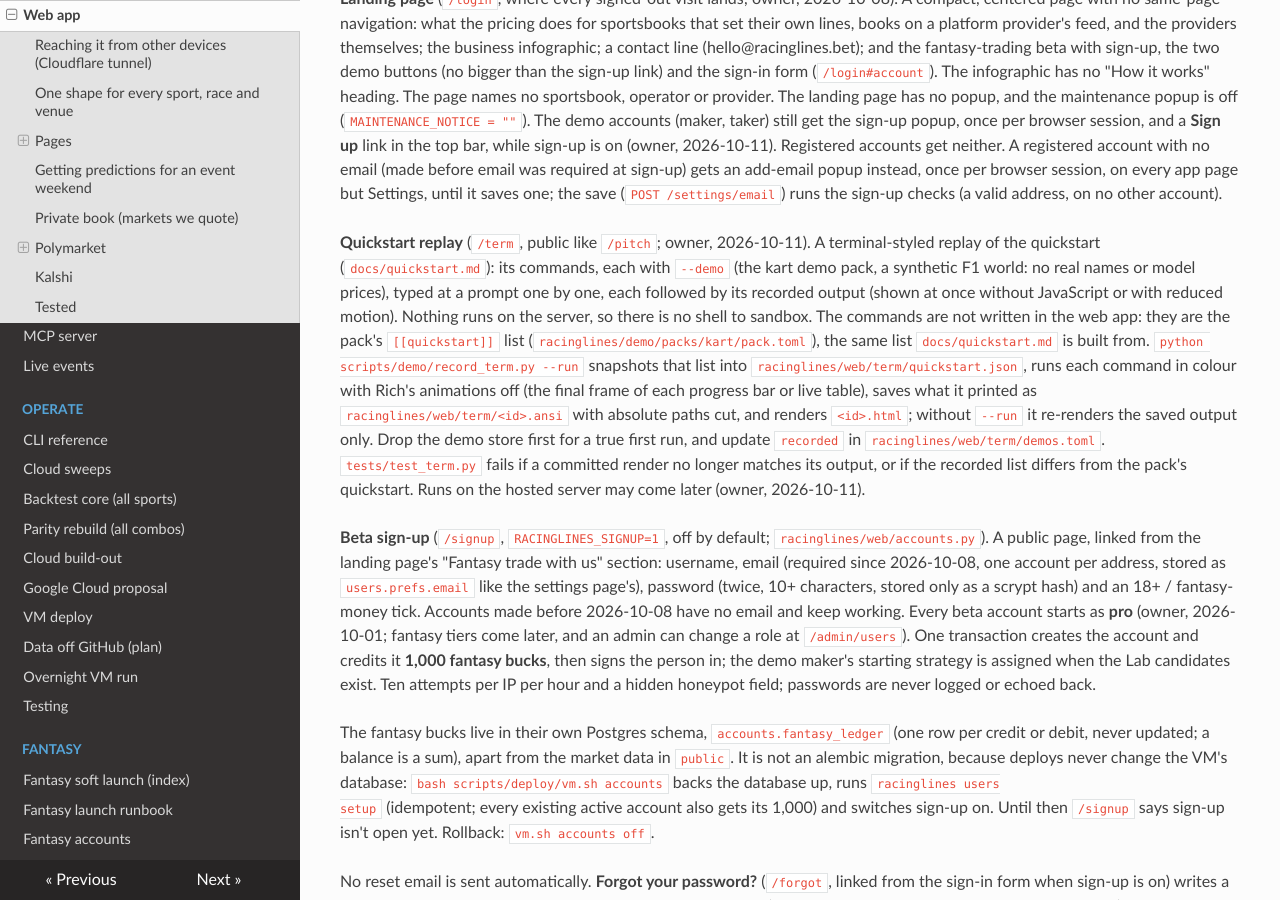
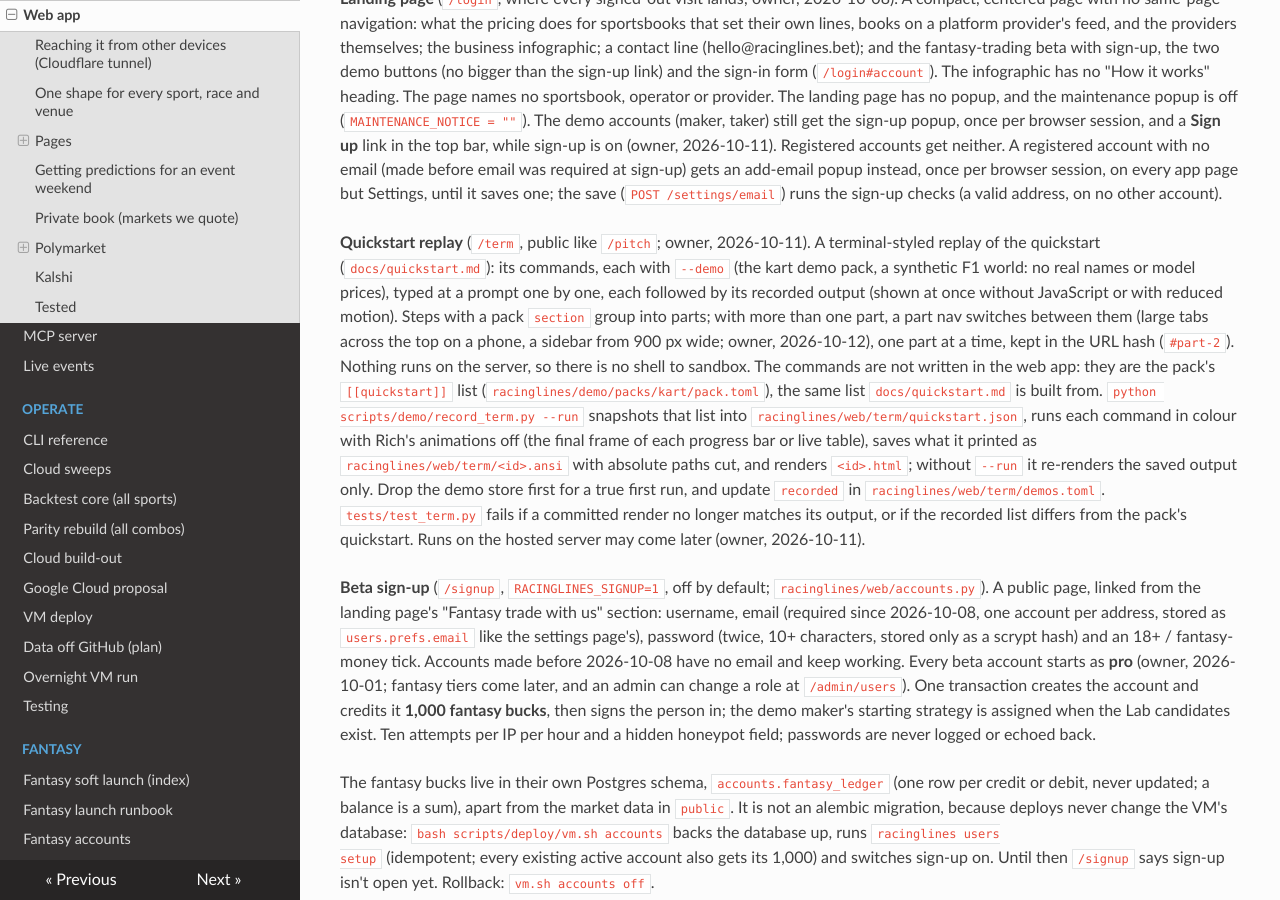
Before and after one commit to lalligagger/racinglines-public, an MkDocs documentation site: the page built from docs/webapp.md, in a window 1280 px wide and 900 px high, scrolled down 2034 px. Built offline with MkDocs 1.6.1, drawn with Linux system fonts in a browser that asks for light colours; nearby versions of some CDN libraries.

Commit message:
[docs] webapp: the /term part nav.
Co-Authored-By: Claude Opus 5.5 (1M context) <noreply@anthropic.com>
Claude-Session: https://claude.ai/code/session_019452YS8nTopG7NA9jXwx9j

```diff
--- a/docs/webapp.md
+++ b/docs/webapp.md
@@ -104,7 +104,7 @@ The landing page has no popup, and the maintenance popup is off (`MAINTENANCE_NO
 **Quickstart replay** (`/term`, public like `/pitch`; owner, 2026-10-11). A terminal-styled replay of the
 quickstart (`docs/quickstart.md`): its commands, each with `--demo` (the kart demo pack, a synthetic F1 world: no real names
 or model prices), typed at a prompt one by one, each followed by its recorded output (shown at once without JavaScript or
-with reduced motion). Nothing runs on the server, so there is no shell to sandbox. The commands are not written in the
+with reduced motion). Steps with a pack `section` group into parts; with more than one part, a part nav switches between them (large tabs across the top on a phone, a sidebar from 900 px wide; owner, 2026-10-12), one part at a time, kept in the URL hash (`#part-2`). Nothing runs on the server, so there is no shell to sandbox. The commands are not written in the
 web app: they are the pack's `[[quickstart]]` list (`racinglines/demo/packs/kart/pack.toml`), the same list
 `docs/quickstart.md` is built from. `python scripts/demo/record_term.py --run` snapshots that list into
 `racinglines/web/term/quickstart.json`, runs each command in colour with Rich's animations off (the final frame of each
```
